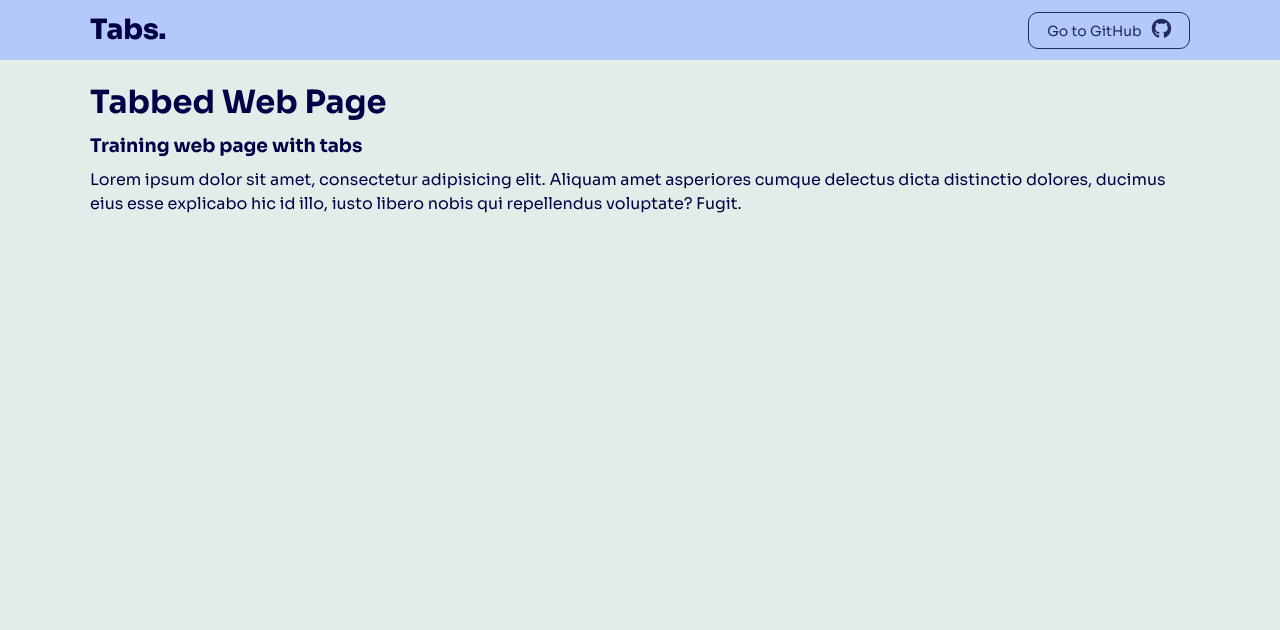
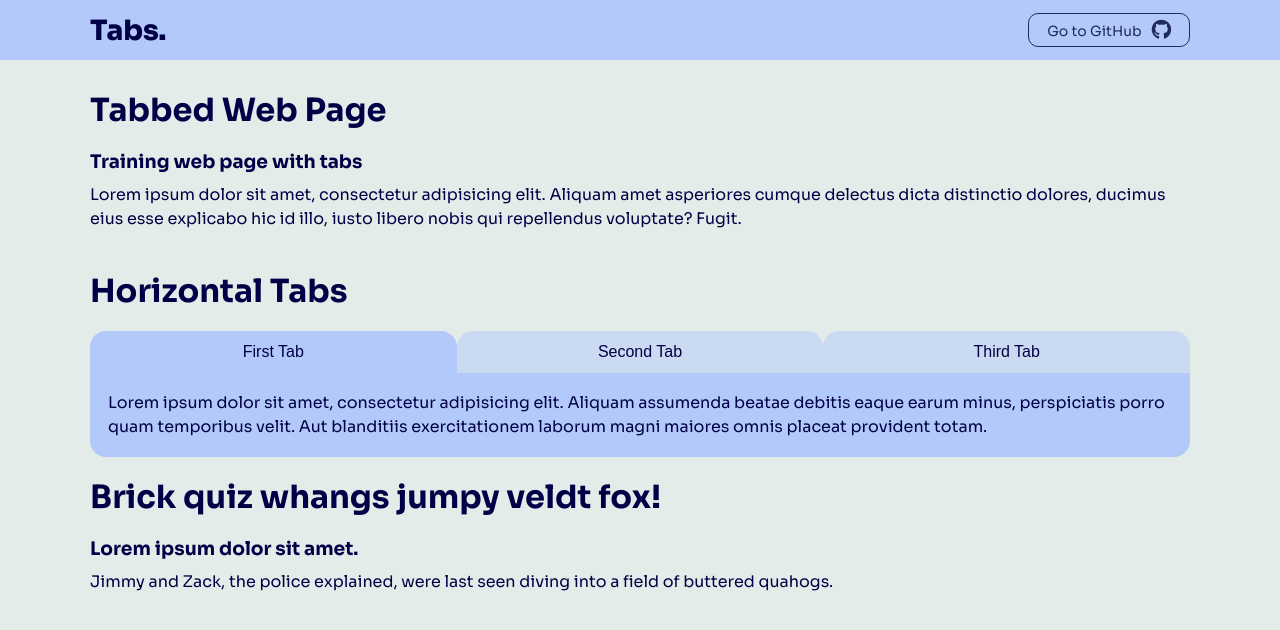
Before and after one commit to zhuk1707/Tabbed_Web_Page, a plain HTML site: page index.html in a window 1280 px wide. Drawn offline with Linux system fonts and the light colour scheme.

Commit message:
Added horizontal tabs

```diff
--- a/index.html
+++ b/index.html
@@ -24,8 +24,9 @@
         </div>
     </header>
 
+    <main class="main-content">
+        <div class="container">
             <div class="content">
-        <div class="container">
                 <h1 class="content__title">
                     Tabbed Web Page
                 </h1>
@@ -36,13 +37,62 @@
                     Lorem ipsum dolor sit amet, consectetur adipisicing elit. Aliquam amet asperiores cumque delectus dicta distinctio dolores, ducimus eius esse explicabo hic id illo, iusto libero nobis qui repellendus voluptate? Fugit.
                 </p>
             </div>
+
+            <div class="content">
+                <h1>Horizontal Tabs</h1>
+
+                <div class="tabs content__tabs">
+                    <nav class="tabs__nav tab">
+                        <button class="tab__link"
+                                onclick="openTab(event, 'firstTab')"
+                                id="openedByDefault">First
+                            Tab</button>
+                        <button class="tab__link"
+                                onclick="openTab(event, 'secondTab')">Second
+                            Tab</button>
+                        <button class="tab__link"
+                                onclick="openTab(event, 'thirdTab')">Third
+                            Tab</button>
+                    </nav>
+
+                    <div class="tab__content" id="firstTab">
+                        <p>
+                            Lorem ipsum dolor sit amet, consectetur adipisicing elit.
+                            Aliquam assumenda beatae debitis eaque earum minus, perspiciatis porro quam temporibus velit. Aut blanditiis exercitationem laborum magni maiores omnis placeat provident totam.
+                        </p>
                     </div>
 
-    <div class="tabs">
-        <div class="container">
+                    <div class="tab__content" id="secondTab">
+                        <p>
+                            The quick brown fox jumps over the lazy dog.
+                        </p>
+                    </div>
 
+                    <div class="tab__content" id="thirdTab">
+                        <p>
+                            Oops... Nothing here.
+                        </p>
                     </div>
                 </div>
+            </div>
+
+<!--            <div class="content">-->
+<!--                <h1>Vertical Tabs</h1>-->
+<!--            </div>-->
+
+            <div class="content">
+                <h1 class="content__title">
+                    Brick quiz whangs jumpy veldt fox!
+                </h1>
+                <h3 class="content__subtitle">
+                    Lorem ipsum dolor sit amet.
+                </h3>
+                <p class="content__text">
+                    Jimmy and Zack, the police explained, were last seen diving into a field of buttered quahogs.
+                </p>
+            </div>
+        </div>
+    </main>
 
 </div>
 <script src="src/scripts/main.js"></script>
--- a/src/scripts/main.js
+++ b/src/scripts/main.js
@@ -0,0 +1,19 @@
+function openTab(event, tabName) {
+  let tabContent, tabLink
+
+  tabContent = document.getElementsByClassName('tab__content')
+  tabLink = document.getElementsByClassName('tab__link')
+
+  for (let i = 0; i < tabContent.length; i++) {
+    tabContent[i].style.display = 'none'
+  }
+
+  for (let i = 0; i < tabLink.length; i++) {
+    tabLink[i].className = tabLink[i].className.replace(' active', '')
+  }
+
+  document.getElementById(tabName).style.display = 'block'
+  event.currentTarget.className += ' active'
+}
+
+document.getElementById('openedByDefault').click()
--- a/src/styles/_reset.scss
+++ b/src/styles/_reset.scss
@@ -17,3 +17,8 @@ ul,
 li {
   list-style-type: none;
 }
+
+button {
+  border: none;
+  outline: none;
+}
--- a/src/styles/style.scss
+++ b/src/styles/style.scss
@@ -6,6 +6,10 @@ body{
   font-family: Sora, sans-serif;
   background-color: var(--light-color);
   color: var(--deep-color);
+
+}
+
+p {
   line-height: 24px;
 }
 
@@ -79,9 +83,12 @@ body{
 
 }
 
+.main-content {
+  padding-top: 90px;
+}
 
-.content {
-  padding-top: 90px;
+.content:not(:first-child) {
+  margin-top: 20px;
 }
 
 .content__title:not(:last-child) {
@@ -93,5 +100,59 @@ body{
 }
 
 .content__text {
-  padding-bottom: 10px;
+  padding-bottom: 20px;
 }
+
+.content__tabs {
+  margin-top: 20px;
+}
+
+.tabs {
+}
+
+.tabs__nav {
+}
+
+.tab {
+  overflow: hidden;
+  display: flex;
+  flex-wrap: wrap;
+  justify-content: space-between;
+}
+
+.tab button {
+  flex: 0 1 33.33%;
+  background-color: rgba(178, 201, 250, 0.5);
+  cursor: pointer;
+  padding: 12px 18px;
+  font-size: inherit;
+  color: inherit;
+  border-radius: 16px 16px 0 0;
+
+  transition: .3s;
+  &:hover {
+    background-color: var(--secondary-color);
+  }
+
+
+
+  &.active {
+    background-color: var(--secondary-color) !important;
+  }
+}
+
+.tab__content {
+  display: none;
+  background-color: var(--secondary-color);
+  padding: 18px;
+  border-radius: 0 0 16px 16px;
+
+  & p {
+    animation: fadeEffect 1s;
+  }
+}
+
+@keyframes fadeEffect {
+  from {opacity: 0;}
+  to {opacity: 1;}
+}
```
Also changed, not shown: src/styles/style.css, 1 other file. Lines whose indentation alone changed are shown as unchanged.
